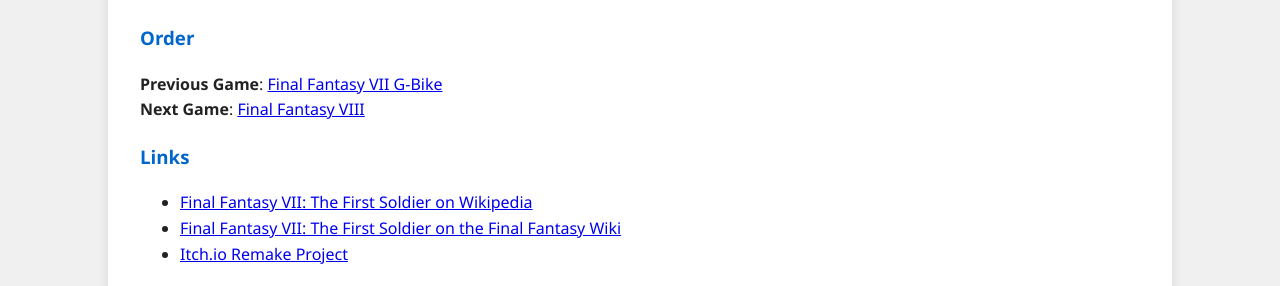
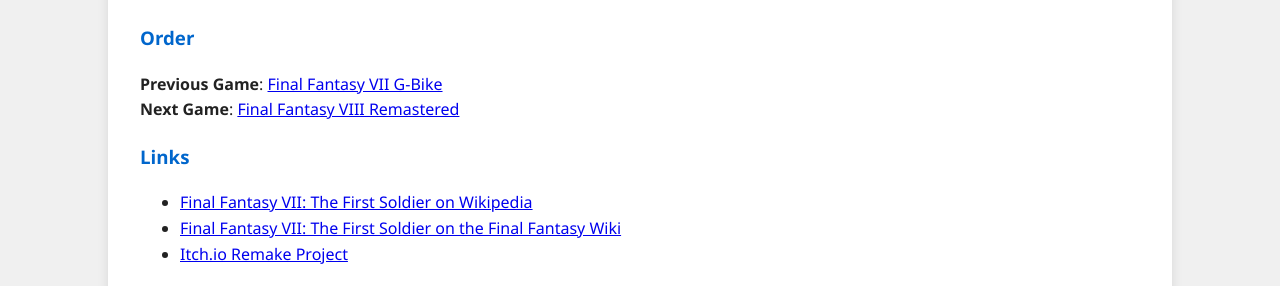
Before and after one commit to elizibar/elizibar.github.io, a Jekyll site: the page built from yearoffinalfantasy/FF7/ff7first.md, in a window 1280 px wide. Shown: the part 547-833 px from the top of the page. Built offline with Jekyll 4.4.1, drawn with Linux system fonts in a browser that asks for light colours.

Commit message:
Update ff7first.md

```diff
--- a/yearoffinalfantasy/FF7/ff7first.md
+++ b/yearoffinalfantasy/FF7/ff7first.md
@@ -19,7 +19,7 @@
 
 ### Order
 **Previous Game**: [Final Fantasy VII G-Bike](/yearoffinalfantasy/ff7gbike/)
-**Next Game**: [Final Fantasy VIII](/yearoffinalfantasy/ff8/)
+**Next Game**: [Final Fantasy VIII Remastered](/yearoffinalfantasy/ff8r/)
 
 ### Links
 
```
